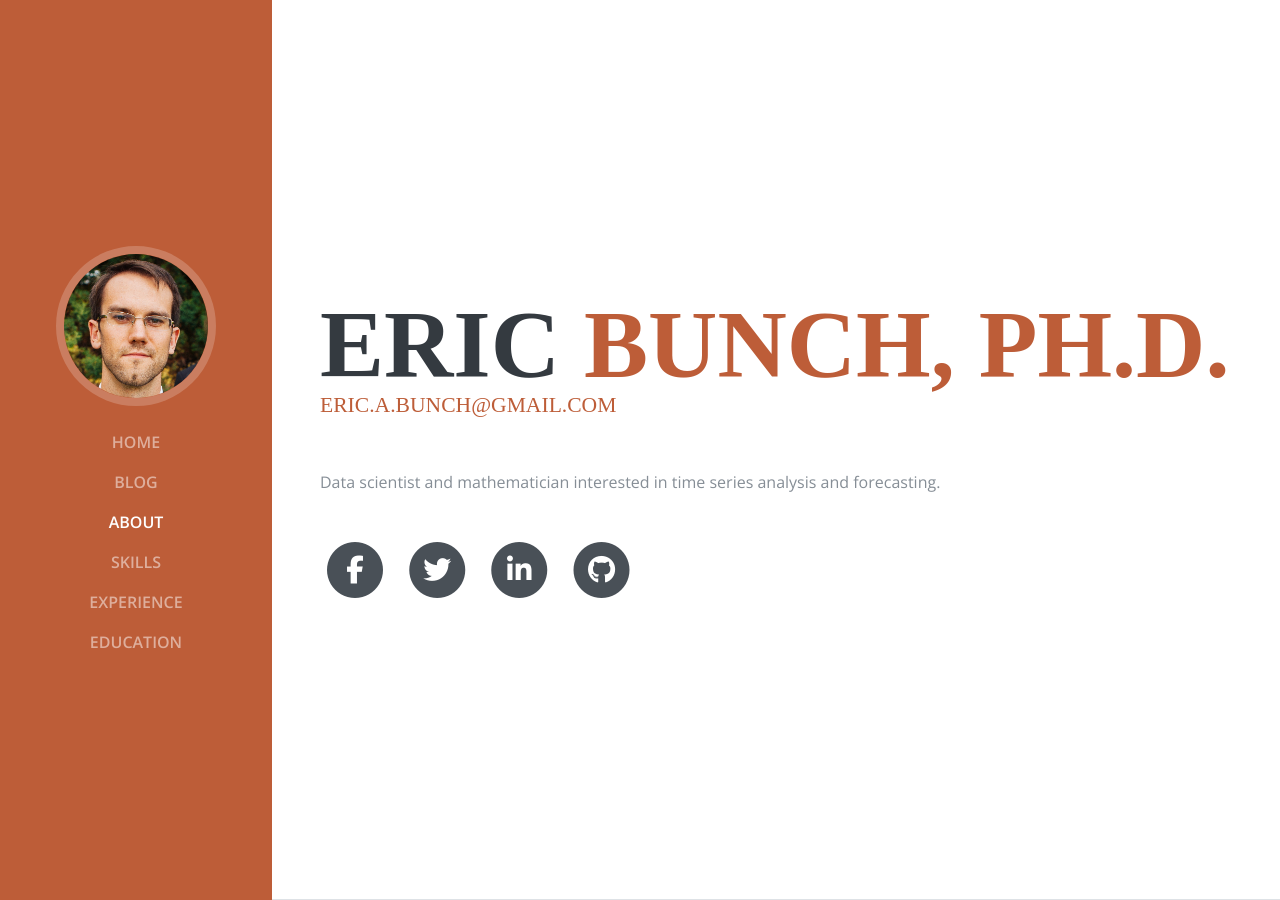
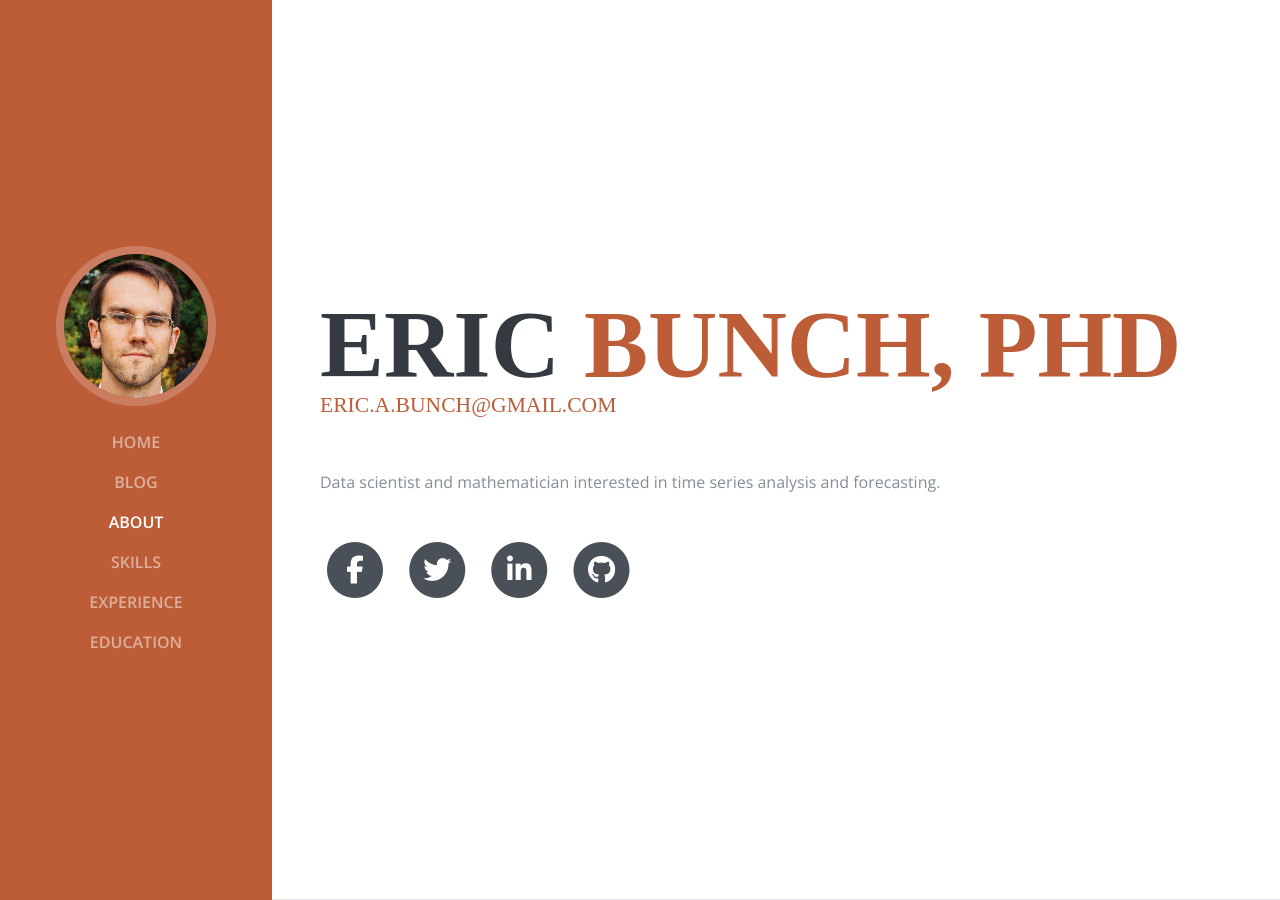
Before and after one commit to eric-bunch/eric-bunch.github.io, a Jekyll site: the page built from resume/index.html, in a window 1280 px wide and 900 px high. Built offline with Jekyll 4.4.1, drawn with Linux system fonts in a browser that asks for light colours; nearby versions of some CDN libraries; some web fonts are replaced; library files that are not in the unit come from our copies.

Commit message:
Update resume.html

```diff
--- a/_layouts/resume.html
+++ b/_layouts/resume.html
@@ -73,7 +73,7 @@
       <section class="resume-section p-3 p-lg-5 d-flex d-column" id="about">
         <div class="my-auto">
           <h1 class="mb-0">Eric
-            <span class="text-primary">Bunch, Ph.D.</span>
+            <span class="text-primary">Bunch, PhD</span>
           </h1>
           <div class="subheading mb-5">
             <a href="mailto:eric.a.bunch@gmail.com">eric.a.bunch@gmail.com</a>
```
